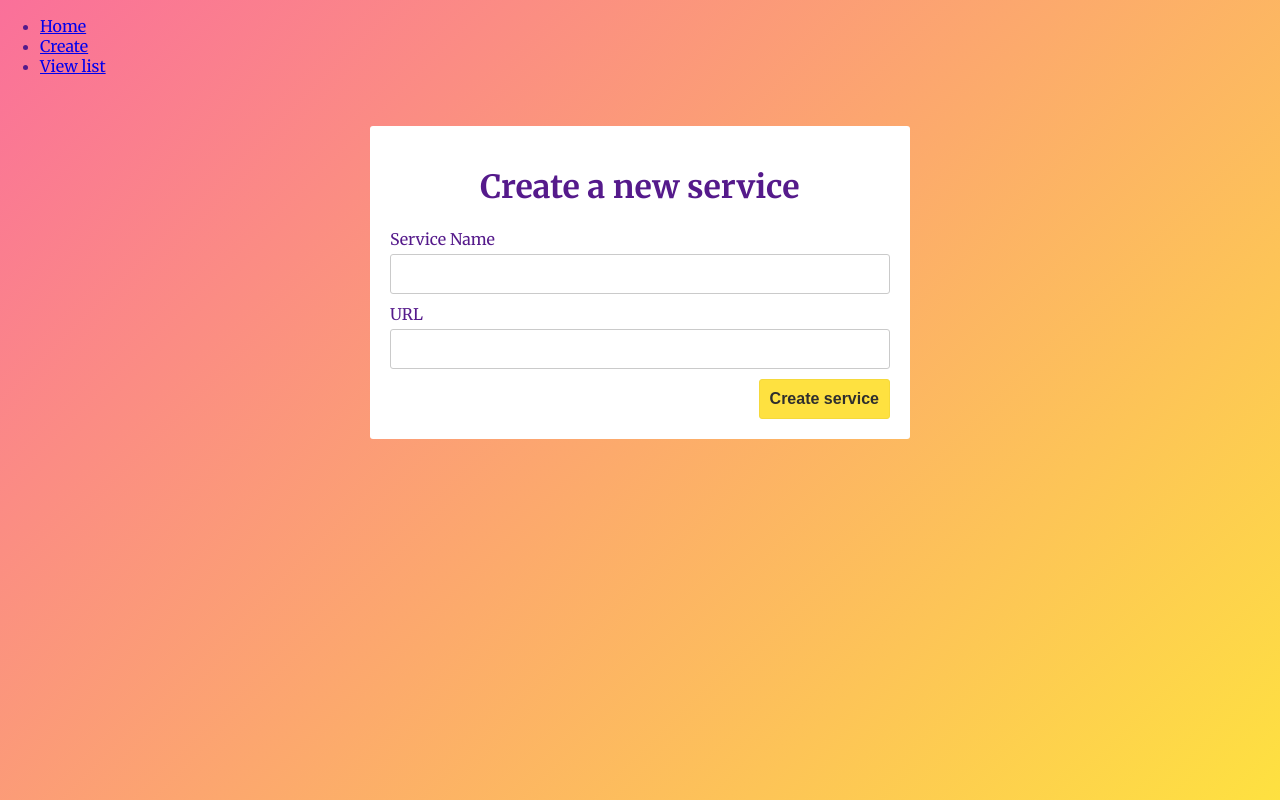
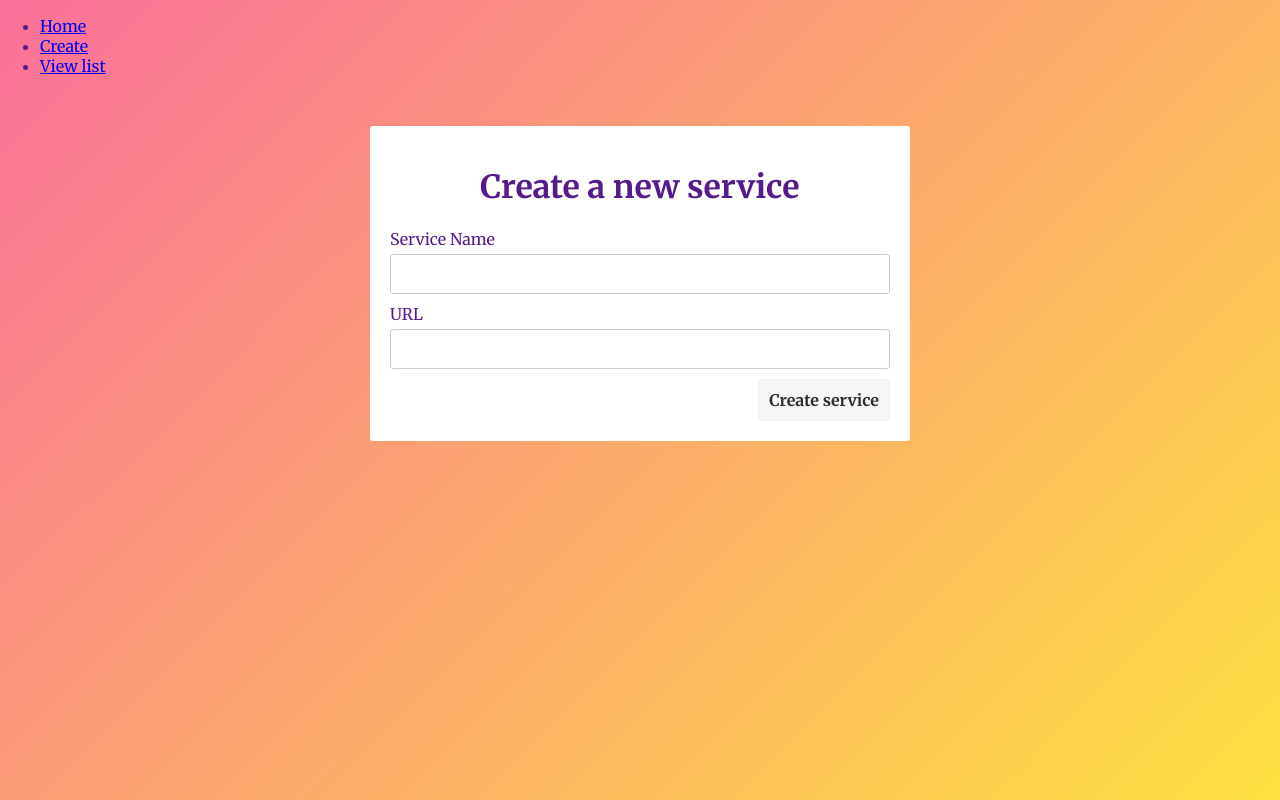
Before and after one commit to charisseysabel/challenge-kry, a React (Create React App) app in the folder frontend/: page /create in a window 1280 px wide. Built offline with nearby package versions, Linux system fonts and the light colour scheme.

Commit message:
Style action container buttons

```diff
--- a/frontend/src/components/Button/index.tsx
+++ b/frontend/src/components/Button/index.tsx
@@ -13,14 +13,18 @@ export const ButtonContainer = ({
 type ButtonProps = {
   children: React.ReactNode;
   type: "button" | "submit" | "reset";
+  kind: "DEFAULT" | "PRIMARY";
   disabled: boolean;
   onClick?: any;
 };
-const Button = ({ children, type, disabled, onClick }: ButtonProps) => {
+const Button = ({ children, type, disabled, onClick, kind }: ButtonProps) => {
   return (
     <button
       type={type}
-      className={className(styles.button, { [styles.disabled]: disabled })}
+      className={className(styles.button, styles.default, {
+        [styles.disabled]: disabled,
+        [styles.primary]: kind === "PRIMARY",
+      })}
       disabled={disabled}
       onClick={onClick}
     >
@@ -32,6 +36,7 @@ const Button = ({ children, type, disabled, onClick }: ButtonProps) => {
 Button.defaultProps = {
   type: "button",
   disabled: false,
+  kind: "DEFAULT",
 };
 
 export default Button;
--- a/frontend/src/components/Button/styles.module.css
+++ b/frontend/src/components/Button/styles.module.css
@@ -1,13 +1,23 @@
 .button {
   padding: 10px;
-  border: 1px solid #f5d93b;
-  background-color: #fee140;
+  border: 1px solid #eeeeee;
+  background-color: #f7f7f7;
   color: rgb(46, 46, 46);
   font-weight: bold;
   border-radius: 3px;
 }
 
 .button:hover:not(.disabled) {
+  cursor: pointer;
+  background-color: #52cdf3;
+}
+
+.primary {
+  border: 1px solid #f5d93b;
+  background-color: #fee140;
+}
+
+.primary:hover:not(.disabled) {
   cursor: pointer;
   background-color: #f5d93e;
 }
--- a/frontend/src/index.css
+++ b/frontend/src/index.css
@@ -20,6 +20,7 @@ h1 {
 
 button {
   font-size: 16px;
+  font-family: "Merriweather", serif;
 }
 
 input {
--- a/frontend/src/pages/ServiceList/ActionContainer.tsx
+++ b/frontend/src/pages/ServiceList/ActionContainer.tsx
@@ -2,6 +2,7 @@ import React from "react";
 import { Link } from "react-router-dom";
 import Button from "../../components/Button";
 import { Service } from "../../types";
+import styles from "./styles.module.css";
 
 const ActionContainer = ({
   onDelete,
@@ -17,6 +18,7 @@ const ActionContainer = ({
           pathname: `/edit/${service.id}`,
           state: service,
         }}
+        className={styles.editLink}
       >
         Edit
       </Link>
--- a/frontend/src/pages/ServiceList/styles.module.css
+++ b/frontend/src/pages/ServiceList/styles.module.css
@@ -54,3 +54,10 @@
 .statusUnknown {
   background-color: grey;
 }
+
+.editLink {
+  text-decoration: none;
+  margin-right: 10px;
+  composes: button from "../../components/Button/styles.module.css";
+  composes: primary from "../../components/Button/styles.module.css";
+}
```
